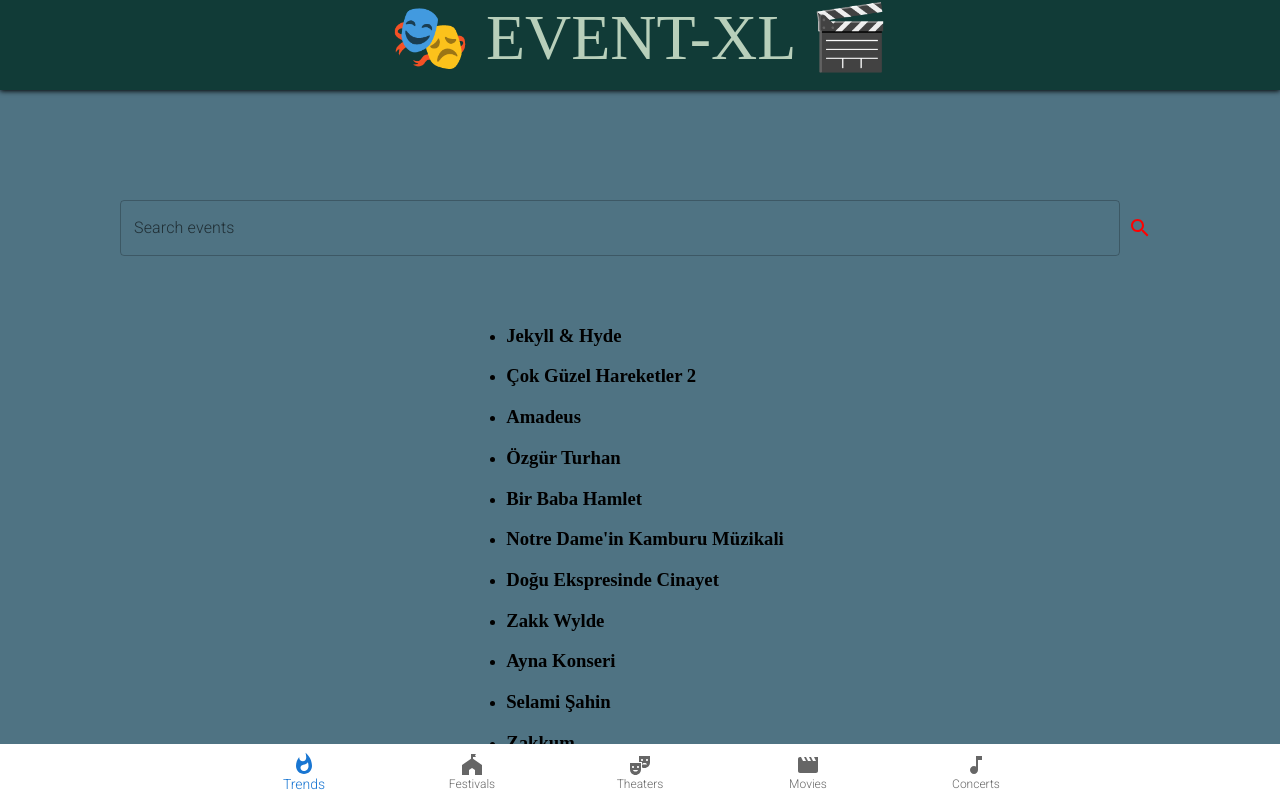
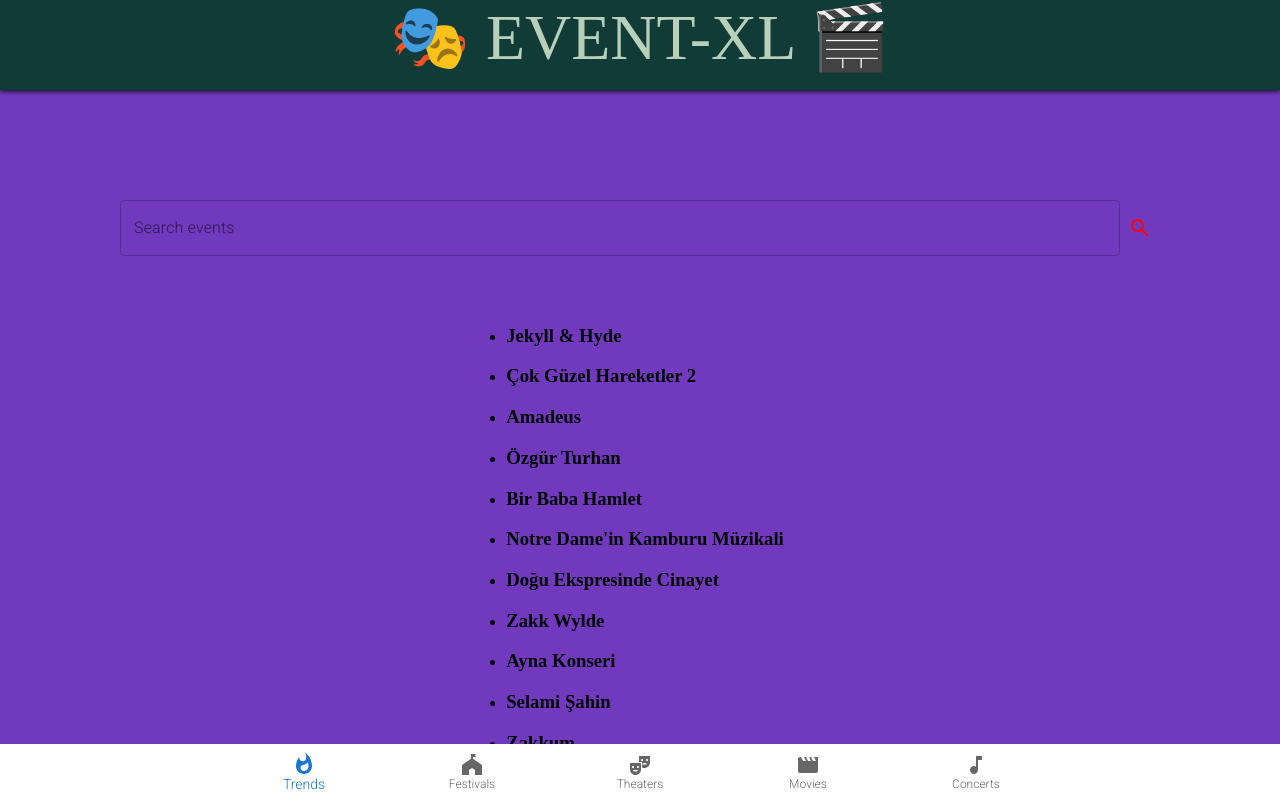
Before and after one commit to m-ensr/eventxl, a React (Create React App) app: page / in a window 1280 px wide. Shown: the top 800 px of the page. Built offline with nearby package versions, Linux system fonts and the light colour scheme; data requests are answered from the project's data file; a web font is replaced by a local one.

Commit message:
Update App.css

```diff
--- a/src/App.css
+++ b/src/App.css
@@ -1,7 +1,6 @@
 .app {
   min-height: 100vh;
-    background-color: #4F7383;
-    color: black;
+  background-color: #713abe;
   padding-top: 130px;
   padding-bottom: 70px;
 }
@@ -12,6 +11,7 @@
   }
 }
 
-  html, body{
+html,
+body {
   margin: 0;
 }
```
Lines whose indentation alone changed are shown as unchanged.
